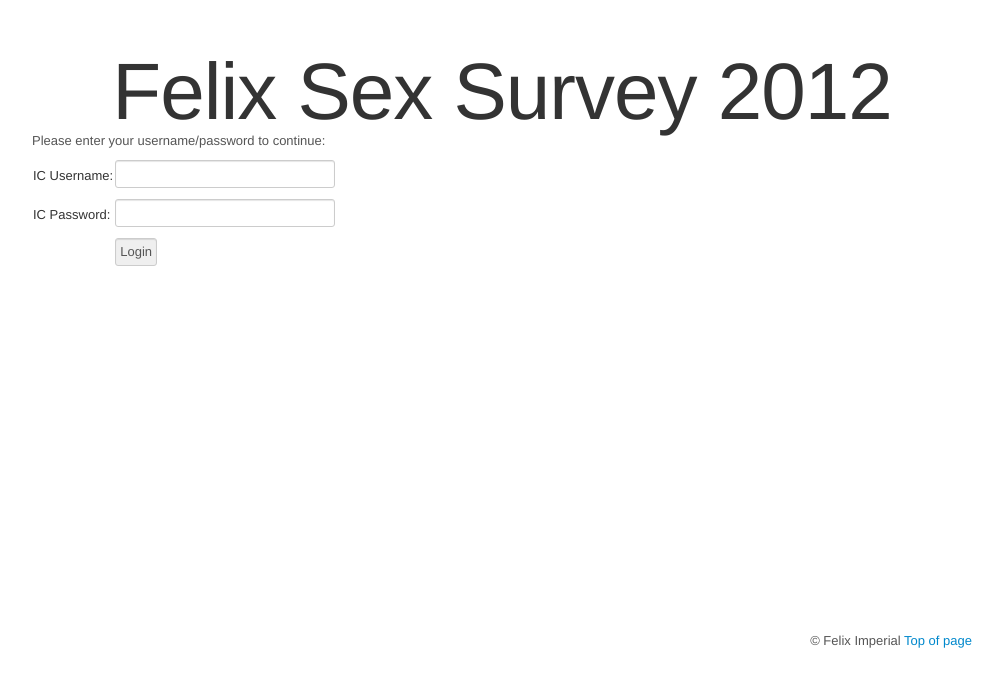
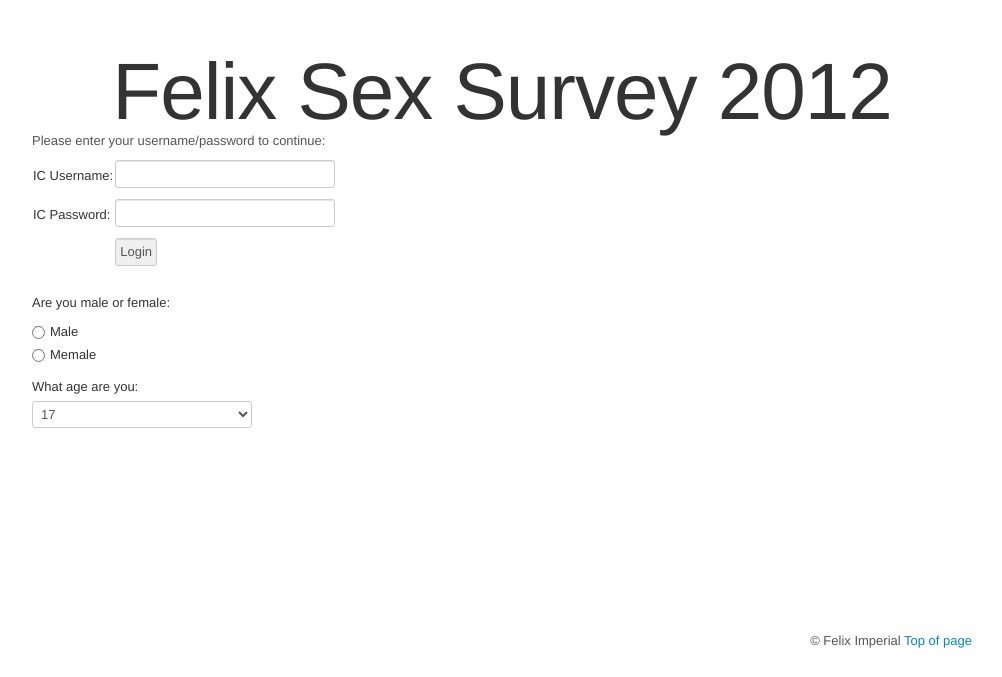
Before and after one commit to FelixOnline/FelixSurveys, a PHP site: page / in a window 1280 px wide. Shown: the part 16-693 px from the top of the page, without its empty margins (138-1140 px from the left). Run offline with PHP 8.4, Linux system fonts and the light colour scheme; data that the repository does not hold is empty; style sheets or scripts are compiled from the project's sources; some libraries are stand-ins or nearby versions.

Commit message:
Added questions json and generator script

```diff
--- a/index.php
+++ b/index.php
@@ -44,7 +44,7 @@
         </header>
         <div role="main" id="main">
         <?php
-            if (!isset($_SESSION['felix_sex_survey']) || !$_SESSION['felix_sex_survey']['uname']) {
+           /* if (!isset($_SESSION['felix_sex_survey']) || !$_SESSION['felix_sex_survey']['uname']) {
                 if ($_POST['login']) {
                     if (pam_auth($_POST['uname'],$_POST['pass'])) {
                         $_SESSION['felix_sex_survey'] = strtolower($_POST['uname']);
@@ -52,7 +52,7 @@
                     else
                         echo "<p>Authentication failed. Please go back and try again.</p>";
                     }
-                else {
+                else { */
         ?>
             <form method="post" id="loginForm">
                 <p>Please enter your username/password to continue:</p>
@@ -63,7 +63,7 @@
                 </table>
             </form>
         <?php
-                }
+                /*}
         }
     if (isset($_SESSION['felix_sex_survey'])) {
         $id = sha1(md5($_SESSION['felix_sex_survey']));
@@ -83,13 +83,49 @@
         if ($match > 0) {
             echo "<div id='thankyou'><img src='thumbsup.jpg' width='200px'/><p>Thank you for submitting your answers to this survey. Your data will be deleted as soon after the survey as results have been aggregated.</p></div>";
         }
-        else {
+        else { */
 ?>
+
+    <?php
+        $questions = file_get_contents('questions.json');
+        $questions = json_decode($questions, true);
+    ?>
         <form method="post">
-
+            <?php
+                foreach($questions as $key => $value) { ?>
+                    <fieldset class="control-group" id="<?php echo $key; ?>">
+                        <label><?php echo $value['label']; ?>:</label>
+                        <div class="controls">
+                            <?php
+                                switch($value['type']) {
+                                    case 'dropdown':
+                                        ?>
+                                        <select>
+                                            <?php foreach($value['options'] as $option) { ?>
+                                                <option value="<?php echo $option['value']; ?>">
+                                                    <?php echo $option['label'];?>
+                                                </option>
+                                            <?php } ?>
+                                        </select>
+                                    <?php break;
+                                    case 'radio':
+                                        foreach($value['options'] as $options) {
+                                    ?>
+                                        <label class="radio">
+                                            <input type="radio" value="<?php echo $options['value']; ?>">
+                                            <?php echo $options['label']; ?>
+                                        </label>
+                                    <?php
+                                        }
+                                        break;
+                                }
+                            ?>
+                        </div>
+                    </fieldset>
+            <?php } ?>
         </form>
 <?php
-        } }
+/*} } */
 ?>
 
         </div>
--- a/js/script.js
+++ b/js/script.js
@@ -1,3 +1,6 @@
 /* Author:
 
 */
+$(document).ready(function() {
+
+});
--- /dev/null
+++ b/questions.json
@@ -0,0 +1,38 @@
+{
+    "sex": {
+        "label": "Are you male or female",
+        "type": "radio",
+        "options": [
+            {
+                "value": "male",
+                "label": "Male"
+            },
+            {
+                "value": "female",
+                "label": "Memale"
+            }
+        ]
+    },
+    "age": {
+        "label": "What age are you",
+        "type": "dropdown",
+        "options": [
+            {
+                "value": "17",
+                "label" : "17"
+            },
+            {
+                "value": "18",
+                "label": "18"
+            },
+            {
+                "value": "19",
+                "label": "19"
+            },
+            {
+                "value": "20",
+                "label": "20"
+            }
+        ]
+    }
+}
```
